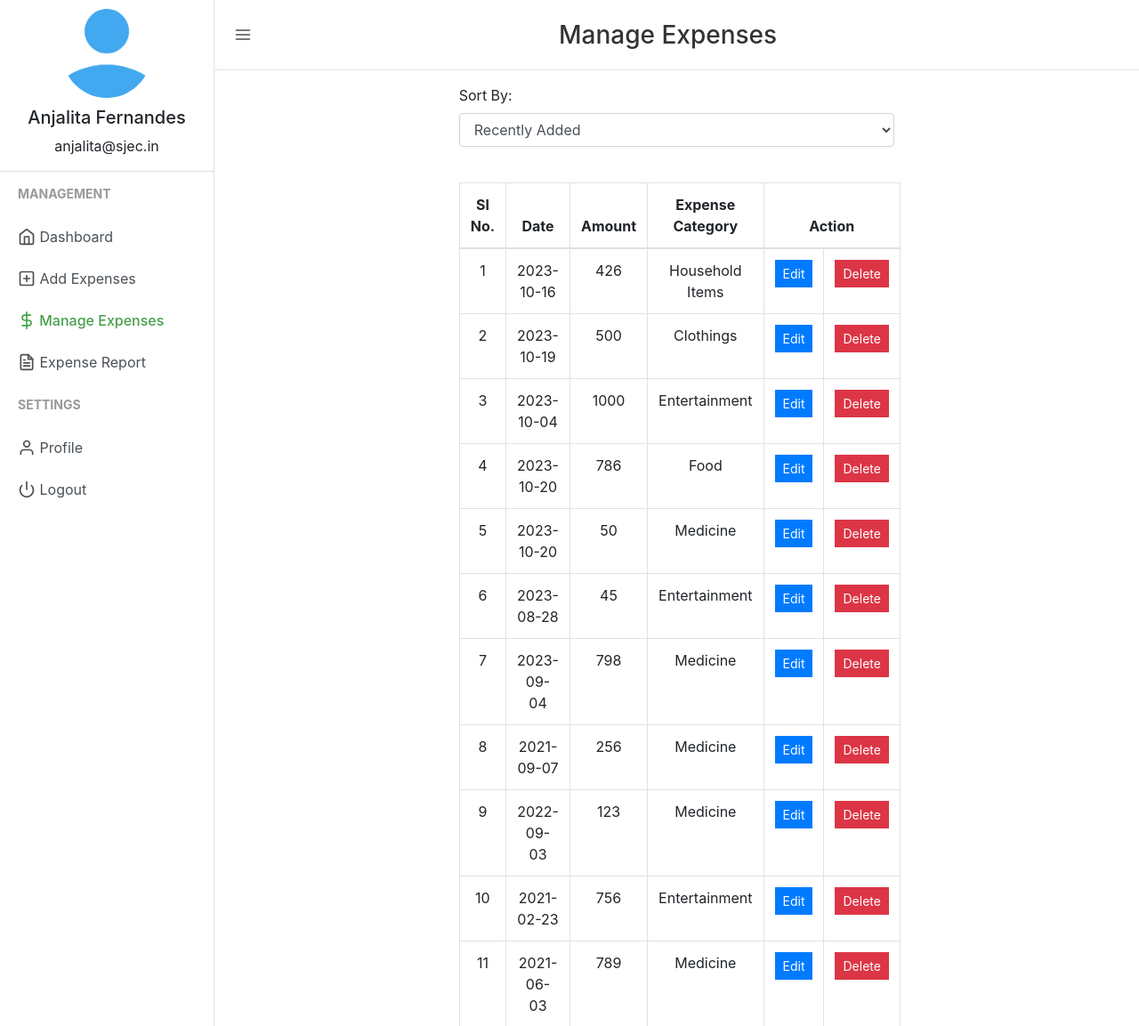
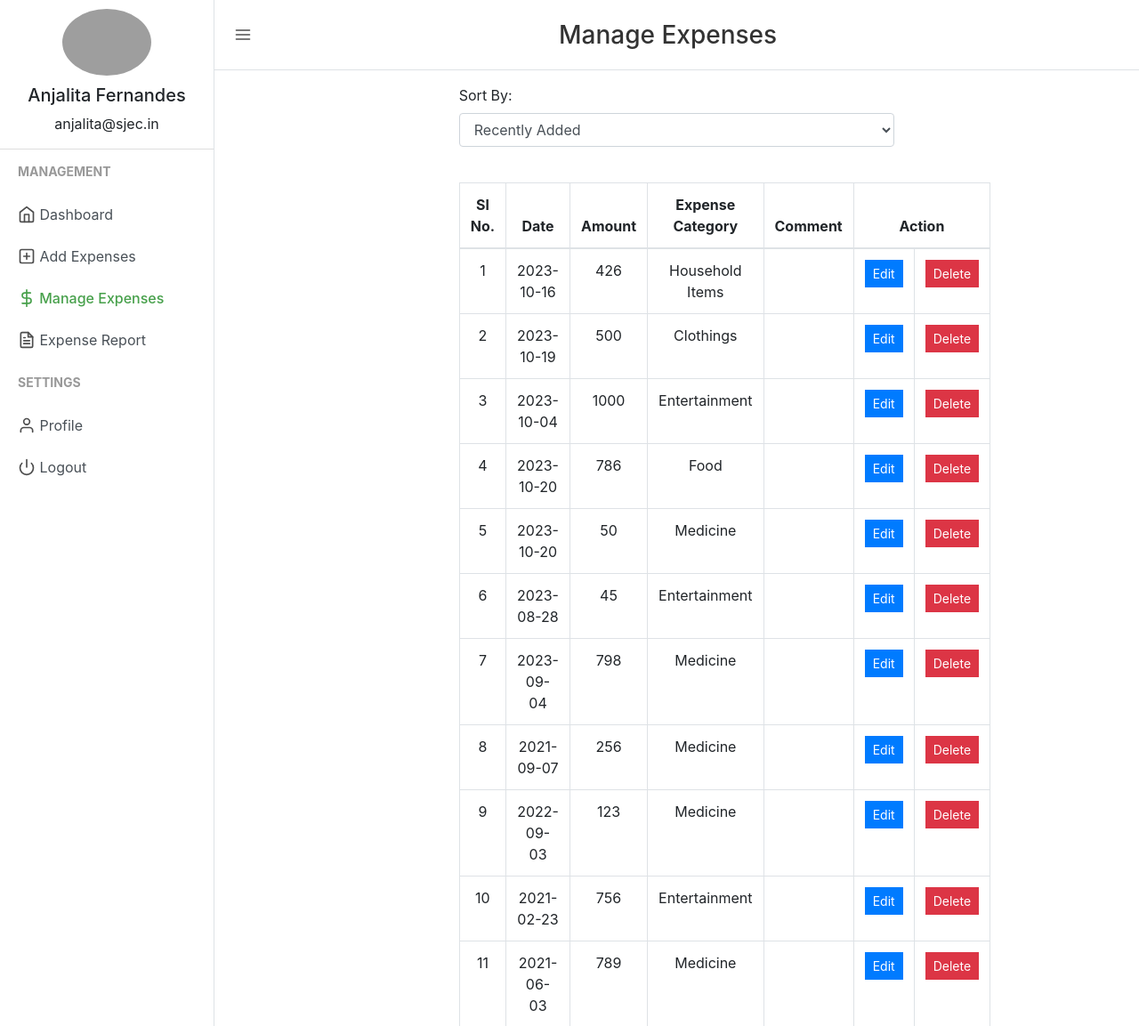
Before and after one commit to aditya4232/dbms-expensetracker, a PHP site: page /manage_expense.php in a window 1280 px wide. Shown: the top 1153 px of the page at 89% size. Run offline with PHP 8.4, Linux system fonts and the light colour scheme; a user stored in the database is signed in; data comes from the database, SQL or seed files in the repository; data that the repository does not hold is empty; grey boxes are pictures that could not be loaded.

Commit message:
a
deleted few unnesscary files and updates new comment with current not working

```diff
--- a/manage_expense.php
+++ b/manage_expense.php
@@ -114,6 +114,7 @@ $exp_fetched = mysqli_query($con, "SELECT * FROM expenses WHERE user_id = '$user
         <th>Date</th>
         <th>Amount</th>
         <th>Expense Category</th>
+        <th>Comment</th> <!-- New column for comments -->
         <th colspan="2">Action</th>
     </tr>
 </thead>
@@ -123,6 +124,7 @@ $exp_fetched = mysqli_query($con, "SELECT * FROM expenses WHERE user_id = '$user
         <td class="text-center"><?php echo $row['expensedate']; ?></td>
         <td class="text-center"><?php echo $row['expense']; ?></td>
         <td class="text-center"><?php echo $row['expensecategory']; ?></td>
+        <td class="text-center"><?php echo $row['expensecomment']; ?></td> <!-- Display comment -->
         <td class="text-center">
             <a href="add_expense.php?edit=<?php echo $row['expense_id']; ?>" class="btn btn-primary btn-sm" style="border-radius:0%;">Edit</a>
         </td>
@@ -131,6 +133,7 @@ $exp_fetched = mysqli_query($con, "SELECT * FROM expenses WHERE user_id = '$user
         </td>
     </tr>
 <?php $count++; } ?>
+
                         </table>
                     </div>
                 </div>
```
Also changed, not shown: LICENSE.md (deleted), README.md (deleted), uploads/default_profile.png (deleted). Lines whose indentation alone changed are shown as unchanged.
